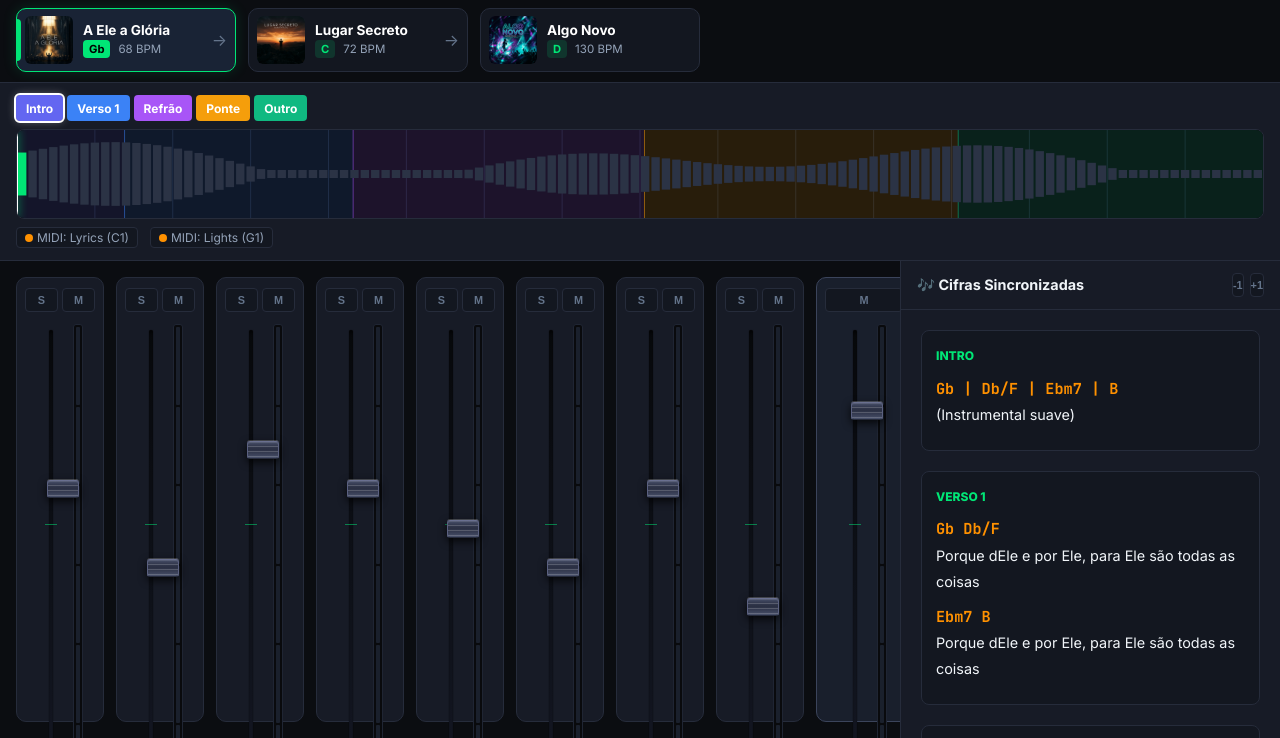
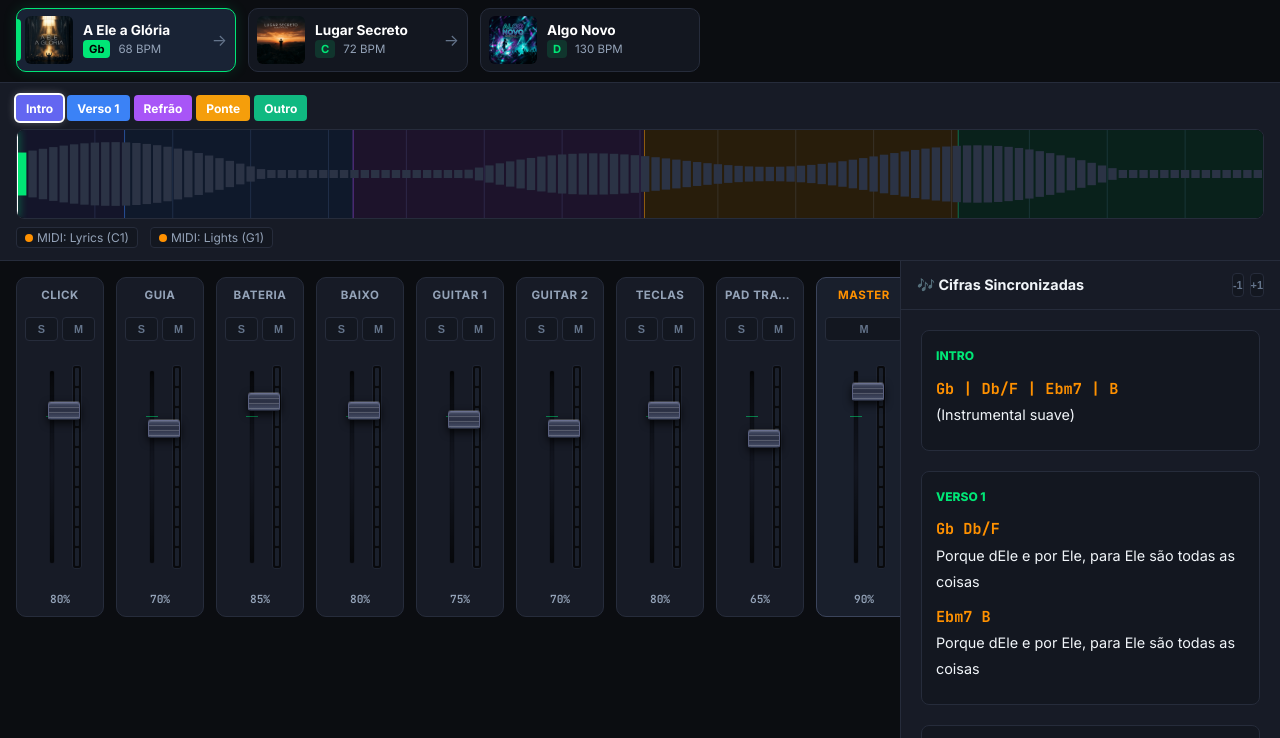
Before and after one commit to ed-somestudio-dev/SongPlay, a website built with Vite: page index.html in a window 1280 px wide. Shown: the part 62-800 px from the top of the page. Built offline with nearby package versions, Linux system fonts and the light colour scheme.

Commit message:
fix: Cap fader-area and VU meter height to prevent overflow outside channel strips

```diff
--- a/src/style.css
+++ b/src/style.css
@@ -417,6 +417,8 @@ body {
   align-items: center;
   justify-content: space-between;
   position: relative;
+  overflow: hidden;
+  max-height: 340px;
 }
 
 .channel-strip.master-strip {
@@ -491,11 +493,14 @@ body {
   flex: 1;
   width: 100%;
   display: flex;
-  align-items: center;
+  align-items: stretch;
   justify-content: center;
-  gap: 8px;
-  padding: 12px 0;
+  gap: 6px;
+  padding: 8px 0;
   position: relative;
+  min-height: 0;
+  max-height: 220px;
+  overflow: hidden;
 }
 
 .fader-track {
@@ -664,6 +669,7 @@ body {
 .vu-meter {
   width: 10px;
   height: 100%;
+  max-height: 220px;
   background: #090a0d;
   border: 1px solid #1f2533;
   border-radius: 3px;
@@ -671,6 +677,7 @@ body {
   flex-direction: column-reverse;
   padding: 2px;
   gap: 2px;
+  overflow: hidden;
 }
 
 .vu-led {
```
